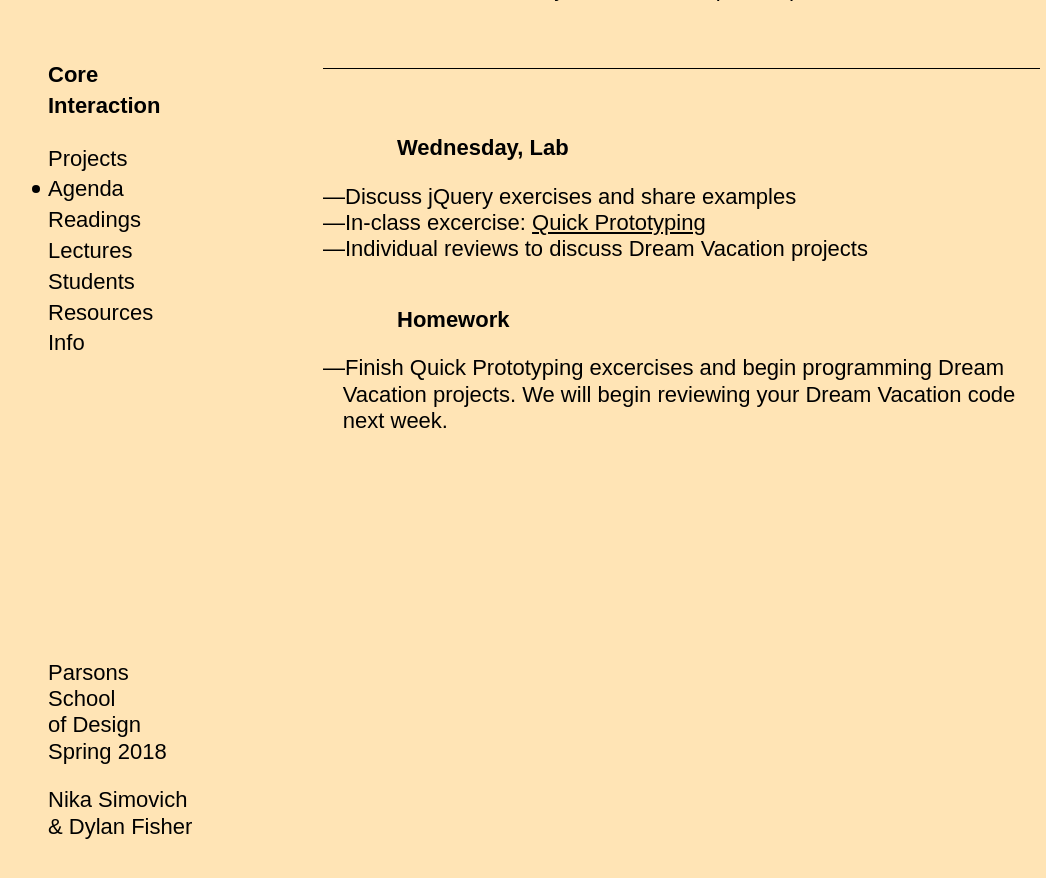
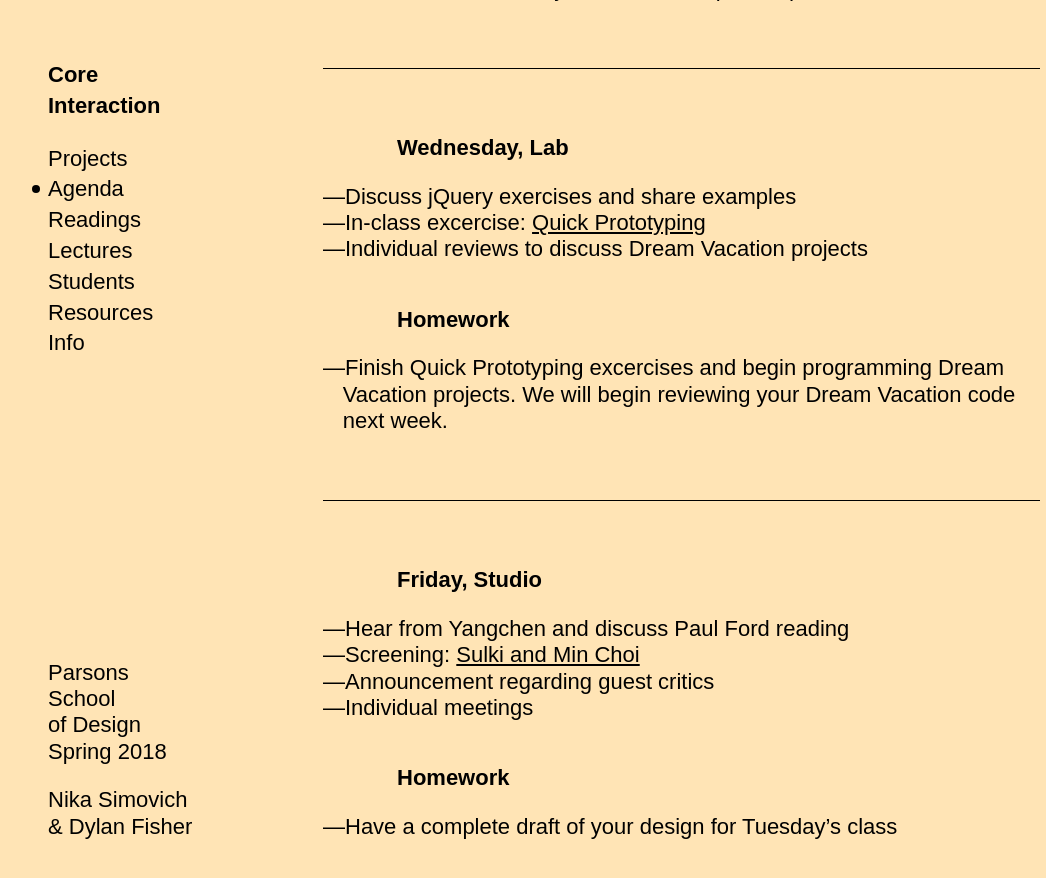
Before and after one commit to dylanfisher/ci18, a Jekyll site: the page built from _agendas/week-13.md, in a window 1280 px wide and 900 px high, scrolled down 693 px. Shown: the top 878 px of the window, without its empty margins (12-1058 px from the left). Built offline with Jekyll 4.4.1, drawn with Linux system fonts in a browser that asks for light colours; some web fonts are replaced.

Commit message:
Add the agenda

```diff
--- a/_agendas/week-13.md
+++ b/_agendas/week-13.md
@@ -29,3 +29,15 @@ date_range:       4/24 – 4/27
 
 - Finish Quick Prototyping excercises and begin programming Dream Vacation projects. We will
   begin reviewing your Dream Vacation code next week.
+
+---
+
+### Friday, Studio
+
+- Hear from Yangchen and discuss Paul Ford reading
+- Screening: [Sulki and Min Choi](https://www.youtube.com/watch?v=2pHsnavgw3U)
+- Announcement regarding guest critics
+- Individual meetings
+
+### Homework
+- Have a complete draft of your design for Tuesday&rsquo;s class
```
